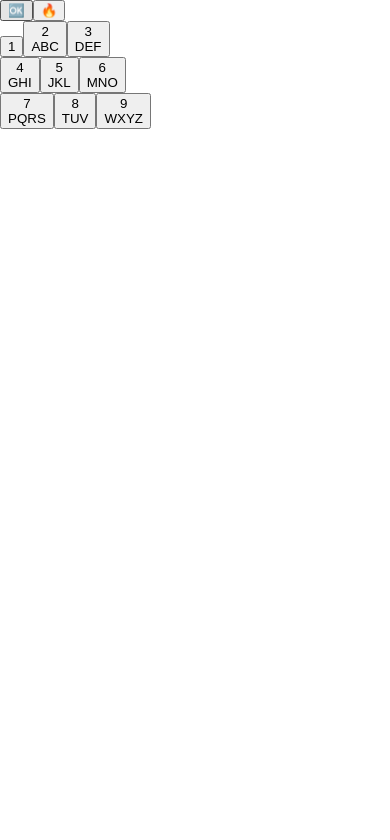
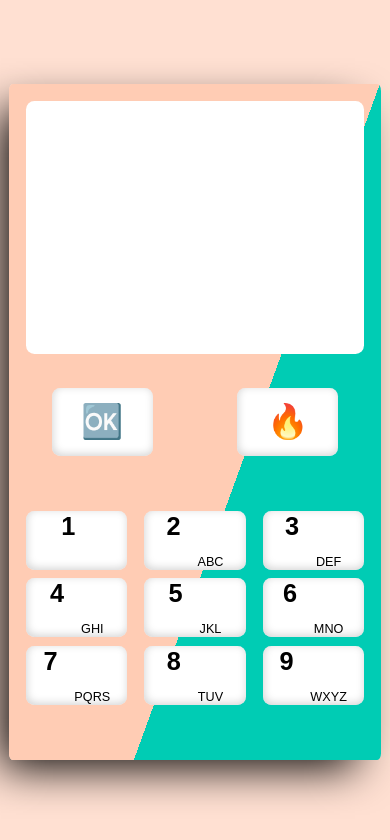
Before and after one commit to KarinaDavtyan/converter, a React (Create React App) app: page / in a window 390 px wide. Shown: the top 840 px of the page. Built offline with nearby package versions, Linux system fonts and the light colour scheme; the HTML template or start-up script is replaced by a standard one.

Commit message:
style: added phone alike design

```diff
--- a/src/App.css
+++ b/src/App.css
@@ -0,0 +1,93 @@
+.App {
+  display: flex;
+  justify-content: center;
+  height: 100vh;
+  width: 100vw;
+}
+
+.App::after {
+  content: "";
+  /*background: linear-gradient(110deg, #00CCB4 54%, #FFCCB4 54%);*/
+  background-color: #FFCCB4;
+  opacity: 0.6;
+  top: 0;
+  left: 0;
+  bottom: 0;
+  right: 0;
+  position: absolute;
+  z-index: -1;
+}
+
+.PhoneContainer {
+  display: flex;
+  flex-direction: column;
+  align-self: center;
+  height: 80vh;
+  width: 44vh;
+  background: linear-gradient(110deg, #FFCCB4 60%, #00CCB4 60%);
+  /*box-shadow: -1vh 1vh 3vh 0.5vh grey;*/
+  box-shadow: -2vh 2vh 5vh -1vh black;
+  border-radius: 1%;
+}
+
+.DisplayComponent {
+  width: 40vh;
+  height: 30vh;
+  align-self: center;
+  margin-top: 2vh;
+  background-color: white;
+  border-radius: 1vh;
+}
+
+.ControlButtons {
+  display: flex;
+  justify-content: space-around;
+  padding-top: 4vh;
+}
+
+.ControlButtons > button {
+  background-color: white;
+  border: 0;
+  border-radius: 1vh;
+  height: 8vh;
+  width: 12vh;
+  font-size: 4vh;
+}
+
+.NumButtons {
+  display: flex;
+  flex-direction: column;
+  height: 36vh;
+  justify-content: center;
+}
+
+.NumButtons div > button {
+  display: flex;
+  justify-content: center;
+  background-color: white;
+  height: 7vh;
+  width: 12vh;
+  border: 0;
+  border-radius: 1vh;
+}
+
+.NumButtons div {
+  display: flex;
+  justify-content: center;
+  justify-content: space-around;
+  margin: 0 1vh 0 1vh;
+}
+
+.NumButtons div:not(:last-child) > button {
+  margin-bottom: 1vh;
+}
+
+.KeyNumber {
+  font-size: 3vh;
+  font-weight: 600;
+}
+
+.KeyLetters {
+  font-size: 1.5vh;
+  align-self: flex-end;
+}
--- a/src/index.css
+++ b/src/index.css
@@ -3,3 +3,20 @@ body {
   padding: 0;
   font-family: sans-serif;
 }
+
+button:active {
+  outline: none;
+  box-shadow: inset 0.1vh -0.2vh 2vh 0vh grey;
+}
+
+button:focus {
+  outline: none;
+}
+
+button:hover {
+  cursor:pointer;
+}
+
+button {
+  box-shadow: inset 0.1vh -0.2vh 1vh 0vh lightgrey;
+}
```
